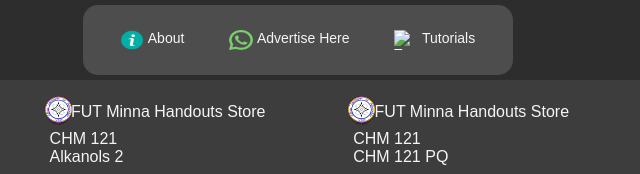
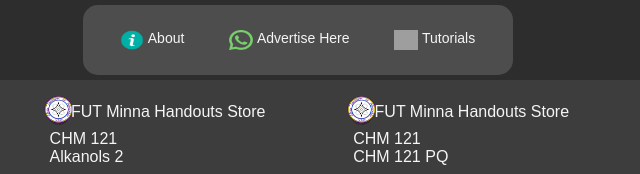
Before and after one commit to acrodney/rodneyshandoutssite, a plain HTML site: page index.html in a window 1280 px wide. Shown: the top 174 px of the page, 640-1280 px from the left. Drawn offline with Linux system fonts and the light colour scheme; grey boxes are pictures that could not be loaded.

Commit message:
Update index.html

```diff
--- a/index.html
+++ b/index.html
@@ -542,7 +542,7 @@ function navTogghle(){
         <li><a href=""><img src="images/about.png" class="navpic" alt="">About</a></li>
 
         <li><a href="https://wa.me/2349165481270" target="_blank"><img src="images/whatsapp.png" class="navpic" alt="">Advertise Here</a></li>
-        <li><a href="https://scholary.xyz/home.php"><img src="images/facebuook.png" alt="T.." class="navpic" alt="">Tutorials</a></li>
+        <li><a href="https://ugradus.com"><img src="https://ugradus.com/images/logo.png" alt="T.." class="navpic" alt="">Tutorials</a></li>
     </nav>
 </header>
 
```
